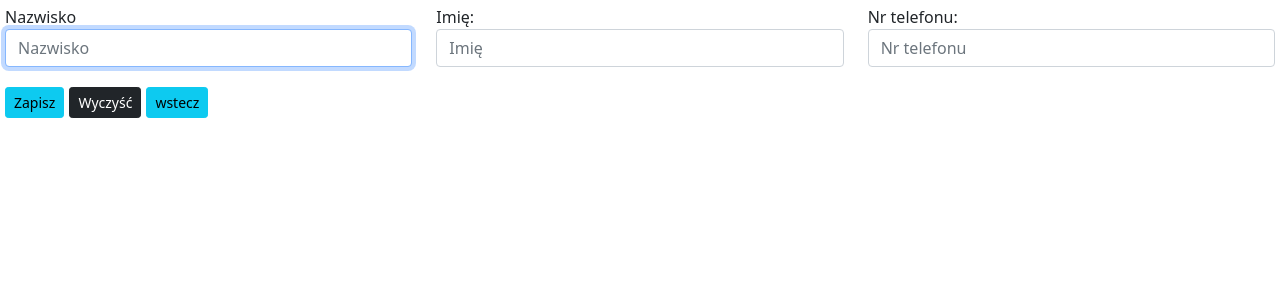
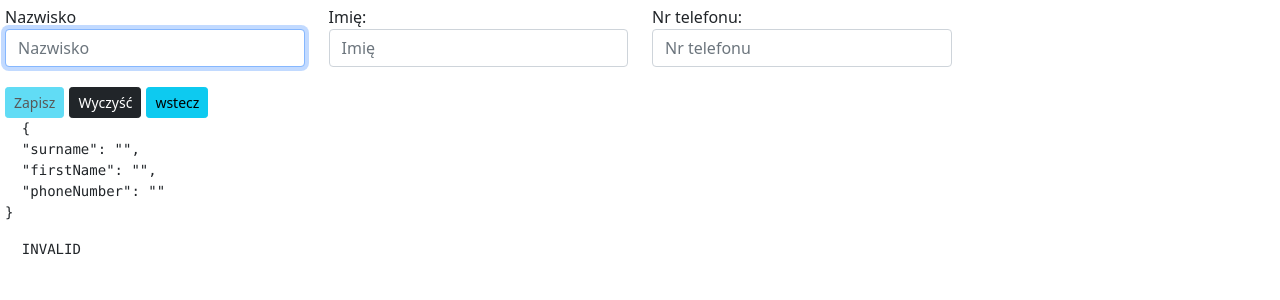
Before and after one commit to KKamila1/angular, an Angular app: page /contact-add in a window 1280 px wide. Shown: the top 300 px of the page. Built offline with nearby package versions, Linux system fonts and the light colour scheme.

Commit message:
dodano dodawanie kontaktu

```diff
--- a/src/app/contacts/contact-add/contact-add.component.html
+++ b/src/app/contacts/contact-add/contact-add.component.html
@@ -1,28 +1,38 @@
-<form>
+<form [formGroup]="contactForm">
   <div class="row form-group">
-    <div class="col-sm-12 col-xl-4">
+    <div class="col-sm-12 col-xl-3">
       <label for="">Nazwisko</label>
-      <input id="nazwisko" class="form-control" placeholder="Nazwisko" autofocus>
+      <input formControlName="surname" id="nazwisko" class="form-control" placeholder="Nazwisko" autofocus>
     </div>
 
 
-  <div class="col-sm-12 col-xl-4">
+  <div class="col-sm-12 col-xl-3">
     <label for="">Imię:</label>
-    <input id="imie" class="form-control" placeholder="Imię" autofocus>
+    <input formControlName="firstName" id="imie" class="form-control" placeholder="Imię" autofocus>
   </div>
 
 
-  <div class="col-sm-12 col-xl-4">
+  <div class="col-sm-12 col-xl-3">
     <label for="">Nr telefonu:</label>
-    <input id="phone" class="form-control" placeholder="Nr telefonu" autofocus>
+    <input formControlName="phoneNumber" id="phoneNumber" class="form-control" placeholder="Nr telefonu" autofocus>
   </div>
 </div>
 
 <div class="row">
   <div class="col-sm-12">
-    <button class="btn btn-sm btn-info">Zapisz</button>
-    <button class="btn btn-sm btn-dark">Wyczyść</button>
+    <button (click)="addContact()" [disabled]="contactForm.invalid" class="btn btn-sm btn-info">Zapisz</button>
+    <button (click)="contactForm.reset()" class="btn btn-sm btn-dark">Wyczyść</button>
     <button [routerLink]="['/contacts']" class="btn btn-sm btn-info">wstecz</button>
   </div>
 </div>
 </form>
+
+<!-- podgląd wartości w formacie json -->
+<pre>
+  {{contactForm.value | json}}
+</pre>
+
+<!-- valid -->
+<pre>
+  {{contactForm.status}}
+</pre>
--- a/src/app/contacts/contact-add/contact-add.component.ts
+++ b/src/app/contacts/contact-add/contact-add.component.ts
@@ -1,4 +1,7 @@
 import { Component, OnInit } from '@angular/core';
+import { FormBuilder, FormControl, FormGroup, Validators } from '@angular/forms';
+import { Router } from '@angular/router';
+import { ContactsService } from '../contacts.service';
 
 @Component({
   selector: 'app-contact-add',
@@ -7,9 +10,29 @@ import { Component, OnInit } from '@angular/core';
 })
 export class ContactAddComponent implements OnInit {
 
-  constructor() { }
+  contactForm!: FormGroup;
+  private firstNamePattern: string | RegExp ='^[A-z]{3,20}$';
+  private surnamePattern: string | RegExp ='^[A-z]{3,20}$';
+  private phoneNumberPattern: string | RegExp ='^[0-9]{9,12}$';
+
+  constructor(private formBuilder: FormBuilder, private contactsService: ContactsService, private router: Router) { }
 
   ngOnInit() {
+    this.buildContactForm();
+  }
+
+  private buildContactForm() {
+    this.contactForm = new FormGroup({
+      surname: new FormControl('', [Validators.required, Validators.pattern(this.surnamePattern)]),
+      firstName: new FormControl('', [Validators.required, Validators.pattern(this.firstNamePattern)]),
+      phoneNumber: new FormControl('', [Validators.required, Validators.pattern(this.phoneNumberPattern)])
+    });
+  }
+
+  addContact(){
+    this.contactsService.addContact(this.contactForm.value).subscribe(()=>{
+      this.router.navigate(['/contacts']);
+    })
   }
 
 }
--- a/src/app/contacts/contacts.module.ts
+++ b/src/app/contacts/contacts.module.ts
@@ -4,6 +4,7 @@ import { ContactsListComponent } from './contacts-list/contacts-list.component';
 import { ContactsRoutingModule } from './contacts-routing.module';
 import { ContactDetailsComponent } from './contact-details/contact-details.component';
 import { ContactAddComponent } from './contact-add/contact-add.component';
+import { ReactiveFormsModule } from '@angular/forms';
 
 
 
@@ -16,7 +17,8 @@ import { ContactAddComponent } from './contact-add/contact-add.component';
   ],
   imports: [
     CommonModule,
-    ContactsRoutingModule
+    ContactsRoutingModule,
+    ReactiveFormsModule
   ],
   exports:[
     ContactsListComponent,
--- a/src/app/contacts/contacts.service.ts
+++ b/src/app/contacts/contacts.service.ts
@@ -17,4 +17,8 @@ export class ContactsService {
   getContactById(id: number): Observable<any> {
     return this.httpClient.get(`${this.baseApiUrl}/contact/${id}`);
   }
+
+  addContact(data: {}): Observable<any> {
+    return this.httpClient.post(`${this.baseApiUrl}/contact/add`, data);
+  }
 }
```
